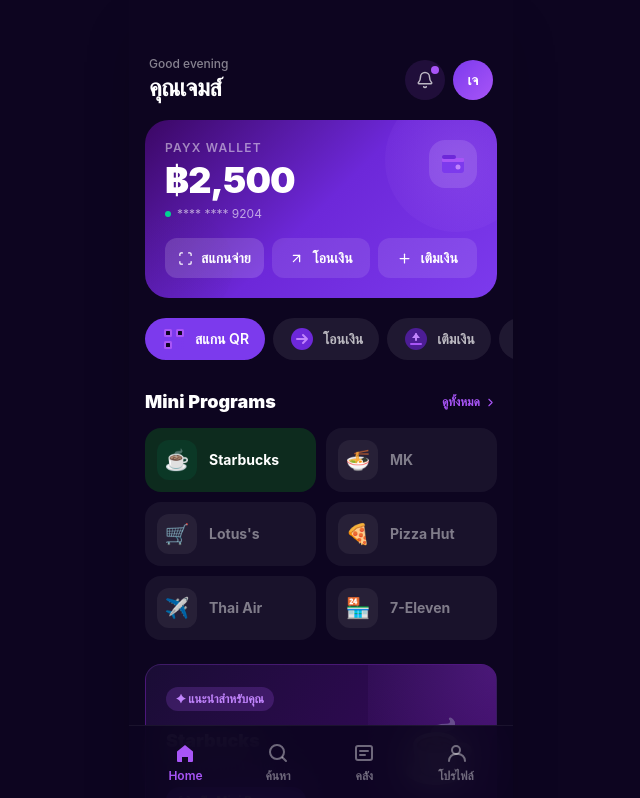
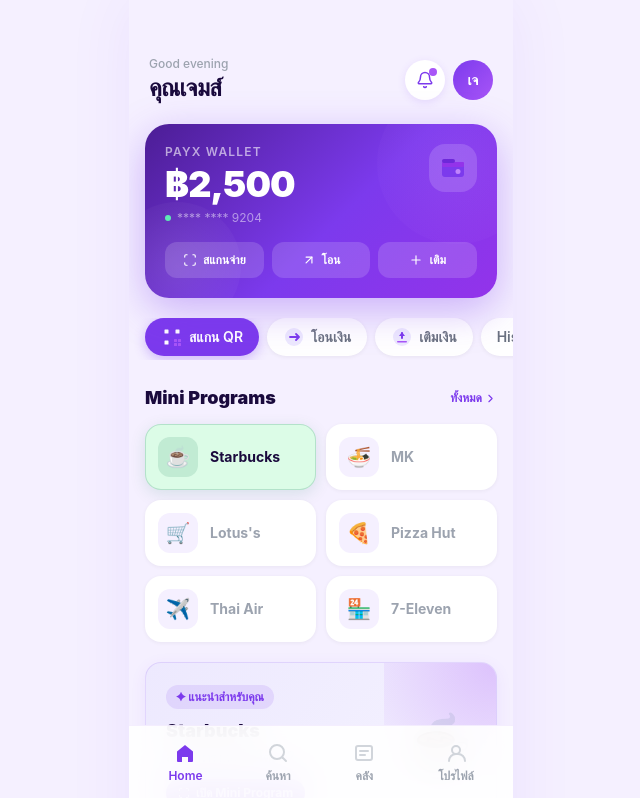
Before and after one commit to daisymaguro/payx, a Next.js app: page / in a window 1280 px wide. Shown: the top 798 px of the page, without its empty margins (319-959 px from the left). Built offline with nearby package versions, Linux system fonts and the light colour scheme.

Commit message:
Switch to light mode — white cards, purple accents, #F5F0FF bg

```diff
--- a/src/app/globals.css
+++ b/src/app/globals.css
@@ -3,28 +3,29 @@
 * { box-sizing: border-box; }
 
 body {
-  font-family: -apple-system, BlinkMacSystemFont, 'Circular', 'Segoe UI', sans-serif;
-  background: #0D0520;
+  font-family: -apple-system, BlinkMacSystemFont, 'Segoe UI', sans-serif;
+  background: #F5F0FF;
   -webkit-font-smoothing: antialiased;
-  color: white;
+  color: #1A0A3D;
 }
 
 :root {
-  /* PayX Spotify-Purple palette */
-  --px-bg:       #0D0520;
-  --px-surface:  #1A0D35;
-  --px-card:     #231248;
-  --px-purple:   #7C3AED;
-  --px-bright:   #A855F7;
-  --px-light:    #C084FC;
-  --px-dim:      #4C1D95;
-  --px-gold:     #C9A84C;
-  --px-gold-lt:  #F0D080;
-  --px-muted:    #B3B3B3;
-  --px-subtle:   rgba(255,255,255,0.06);
+  --px-bg:        #F5F0FF;
+  --px-surface:   #FFFFFF;
+  --px-border:    rgba(124,58,237,0.1);
+  --px-purple:    #7C3AED;
+  --px-bright:    #9333EA;
+  --px-light:     #A855F7;
+  --px-soft:      #EDE9FE;
+  --px-softer:    #F5F3FF;
+  --px-dim:       #4C1D95;
+  --px-gold:      #C9A84C;
+  --px-gold-lt:   #F0D080;
+  --px-text:      #1A0A3D;
+  --px-muted:     #6B7280;
+  --px-subtle:    rgba(124,58,237,0.06);
 }
 
-/* ── Animations ── */
 @keyframes scanLine {
   0%   { top: 8%; }
   50%  { top: 88%; }
@@ -61,7 +62,7 @@
   100% { background-position:  200% center; }
 }
 .shimmer {
-  background: linear-gradient(90deg, rgba(255,255,255,0) 0%, rgba(255,255,255,0.08) 50%, rgba(255,255,255,0) 100%);
+  background: linear-gradient(90deg, rgba(255,255,255,0) 0%, rgba(255,255,255,0.25) 50%, rgba(255,255,255,0) 100%);
   background-size: 200% auto;
   animation: shimmer 2.5s linear infinite;
 }
@@ -74,8 +75,8 @@
 .stars-pop { animation: starsPop 0.55s cubic-bezier(.34,1.56,.64,1) forwards; }
 
 @keyframes pulse-ring {
-  0%   { transform: scale(0.95); box-shadow: 0 0 0 0 rgba(168,85,247,0.5); }
-  70%  { transform: scale(1);    box-shadow: 0 0 0 12px rgba(168,85,247,0); }
-  100% { transform: scale(0.95); box-shadow: 0 0 0 0 rgba(168,85,247,0); }
+  0%   { box-shadow: 0 0 0 0 rgba(124,58,237,0.35); }
+  70%  { box-shadow: 0 0 0 12px rgba(124,58,237,0); }
+  100% { box-shadow: 0 0 0 0 rgba(124,58,237,0); }
 }
 .pulse-ring { animation: pulse-ring 2s ease-in-out infinite; }
--- a/src/app/layout.tsx
+++ b/src/app/layout.tsx
@@ -10,10 +10,10 @@
 export default function RootLayout({ children }: { children: React.ReactNode }) {
   return (
     <html lang="th">
-      <body style={{ background: "#0D0520" }}>
+      <body style={{ background: "#F5F0FF" }}>
         <StoreProvider>
-          <div className="max-w-sm mx-auto relative overflow-hidden shadow-2xl"
-            style={{ minHeight: "100svh", background: "#0D0520" }}>
+          <div className="max-w-sm mx-auto relative overflow-hidden"
+            style={{ minHeight: "100svh", background: "#F5F0FF", boxShadow: "0 0 60px rgba(124,58,237,0.08)" }}>
             {children}
           </div>
         </StoreProvider>
--- a/src/app/page.tsx
+++ b/src/app/page.tsx
@@ -3,65 +3,64 @@
 import Link from "next/link";
 import { ChevronRight, Bell, Scan, ArrowUpRight, ArrowDownLeft, Plus, Clock } from "lucide-react";
 
-/* ── Flaticon-style SVG icon components ── */
 function IconWallet() {
   return (
     <svg width="26" height="26" viewBox="0 0 26 26" fill="none">
       <rect x="2" y="7" width="22" height="15" rx="3" fill="#7C3AED"/>
-      <rect x="2" y="7" width="22" height="4" rx="1" fill="#A855F7"/>
-      <circle cx="18" cy="16" r="2.5" fill="#C084FC"/>
-      <rect x="2" y="4" width="14" height="4" rx="2" fill="#6D28D9"/>
+      <rect x="2" y="7" width="22" height="5" rx="1" fill="#9333EA"/>
+      <circle cx="18" cy="16.5" r="2.5" fill="#C084FC"/>
+      <rect x="2" y="4" width="13" height="4" rx="2" fill="#6D28D9"/>
     </svg>
   );
 }
 function IconQR() {
   return (
-    <svg width="26" height="26" viewBox="0 0 26 26" fill="none">
-      <rect x="3" y="3" width="8" height="8" rx="1.5" fill="#A855F7"/>
-      <rect x="5" y="5" width="4" height="4" rx="0.5" fill="#0D0520"/>
-      <rect x="15" y="3" width="8" height="8" rx="1.5" fill="#A855F7"/>
-      <rect x="17" y="5" width="4" height="4" rx="0.5" fill="#0D0520"/>
-      <rect x="3" y="15" width="8" height="8" rx="1.5" fill="#A855F7"/>
-      <rect x="5" y="17" width="4" height="4" rx="0.5" fill="#0D0520"/>
-      <rect x="15" y="15" width="3" height="3" rx="0.5" fill="#7C3AED"/>
-      <rect x="20" y="15" width="3" height="3" rx="0.5" fill="#7C3AED"/>
-      <rect x="15" y="20" width="3" height="3" rx="0.5" fill="#7C3AED"/>
-      <rect x="20" y="20" width="3" height="3" rx="0.5" fill="#7C3AED"/>
+    <svg width="22" height="22" viewBox="0 0 22 22" fill="none">
+      <rect x="2" y="2" width="7" height="7" rx="1.5" fill="#7C3AED"/>
+      <rect x="3.5" y="3.5" width="4" height="4" rx="0.5" fill="white"/>
+      <rect x="13" y="2" width="7" height="7" rx="1.5" fill="#7C3AED"/>
+      <rect x="14.5" y="3.5" width="4" height="4" rx="0.5" fill="white"/>
+      <rect x="2" y="13" width="7" height="7" rx="1.5" fill="#7C3AED"/>
+      <rect x="3.5" y="14.5" width="4" height="4" rx="0.5" fill="white"/>
+      <rect x="13" y="13" width="3" height="3" rx="0.5" fill="#A855F7"/>
+      <rect x="17" y="13" width="3" height="3" rx="0.5" fill="#A855F7"/>
+      <rect x="13" y="17" width="3" height="3" rx="0.5" fill="#A855F7"/>
+      <rect x="17" y="17" width="3" height="3" rx="0.5" fill="#A855F7"/>
     </svg>
   );
 }
 function IconSend() {
   return (
-    <svg width="26" height="26" viewBox="0 0 26 26" fill="none">
-      <circle cx="13" cy="13" r="11" fill="#6D28D9"/>
-      <path d="M8 13h10M14 9l4 4-4 4" stroke="#C084FC" strokeWidth="2" strokeLinecap="round" strokeLinejoin="round"/>
+    <svg width="22" height="22" viewBox="0 0 22 22" fill="none">
+      <circle cx="11" cy="11" r="9" fill="#EDE9FE"/>
+      <path d="M7 11h8M13 8l3 3-3 3" stroke="#7C3AED" strokeWidth="1.8" strokeLinecap="round" strokeLinejoin="round"/>
     </svg>
   );
 }
 function IconTopup() {
   return (
-    <svg width="26" height="26" viewBox="0 0 26 26" fill="none">
-      <circle cx="13" cy="13" r="11" fill="#4C1D95"/>
-      <rect x="12" y="7" width="2" height="8" rx="1" fill="#C084FC"/>
-      <path d="M9 12l4-5 4 5" fill="#C084FC"/>
-      <rect x="7" y="17" width="12" height="2" rx="1" fill="#A855F7"/>
+    <svg width="22" height="22" viewBox="0 0 22 22" fill="none">
+      <circle cx="11" cy="11" r="9" fill="#EDE9FE"/>
+      <rect x="10" y="6" width="2" height="7" rx="1" fill="#7C3AED"/>
+      <path d="M8 10l3-4 3 4" fill="#7C3AED"/>
+      <rect x="6" y="15" width="10" height="1.5" rx="0.75" fill="#A855F7"/>
     </svg>
   );
 }
 
 const miniPrograms = [
-  { emoji: "☕", name: "Starbucks", href: "/scan",  color: "#00704A", bg: "#0D2B1E", active: true  },
-  { emoji: "🍜", name: "MK",        href: "#",       color: "#C41E3A", bg: "#2B0D0D", active: false },
-  { emoji: "🛒", name: "Lotus's",   href: "#",       color: "#1976D2", bg: "#0D1B2B", active: false },
-  { emoji: "🍕", name: "Pizza Hut", href: "#",       color: "#C8181A", bg: "#2B0D0E", active: false },
-  { emoji: "✈️", name: "Thai Air",  href: "#",       color: "#4B0082", bg: "#1A0D2B", active: false },
-  { emoji: "🏪", name: "7-Eleven",  href: "#",       color: "#E8611A", bg: "#2B1A0D", active: false },
+  { emoji: "☕", name: "Starbucks", href: "/scan",  color: "#00704A", bg: "#DCFCE7", active: true  },
+  { emoji: "🍜", name: "MK",        href: "#",       color: "#C41E3A", bg: "#FEE2E2", active: false },
+  { emoji: "🛒", name: "Lotus's",   href: "#",       color: "#1976D2", bg: "#DBEAFE", active: false },
+  { emoji: "🍕", name: "Pizza Hut", href: "#",       color: "#C8181A", bg: "#FEE2E2", active: false },
+  { emoji: "✈️", name: "Thai Air",  href: "#",       color: "#4B0082", bg: "#EDE9FE", active: false },
+  { emoji: "🏪", name: "7-Eleven",  href: "#",       color: "#E8611A", bg: "#FEF3C7", active: false },
 ];
 
 const recentTx = [
-  { emoji: "☕", name: "Starbucks",    amount: -185, time: "เมื่อวาน",    cat: "Mini Program",  color: "#00704A" },
-  { emoji: "🍜", name: "MK",           amount: -420, time: "2 วันก่อน",  cat: "Mini Program",  color: "#C41E3A" },
-  { emoji: "💜", name: "เติมเงิน PayX", amount: +1000, time: "4 วันก่อน", cat: "Top Up",        color: "#7C3AED" },
+  { emoji: "☕", name: "Starbucks",    amount: -185,  time: "เมื่อวาน",   cat: "Mini Program", color: "#00704A", bg: "#DCFCE7" },
+  { emoji: "🍜", name: "MK",           amount: -420,  time: "2 วันก่อน", cat: "Mini Program", color: "#C41E3A", bg: "#FEE2E2" },
+  { emoji: "💜", name: "เติมเงิน PayX", amount: +1000, time: "4 วันก่อน", cat: "Top Up",       color: "#7C3AED", bg: "#EDE9FE" },
 ];
 
 export default function Home() {
@@ -69,19 +68,19 @@
   const greeting = hour < 12 ? "Good morning" : hour < 17 ? "Good afternoon" : "Good evening";
 
   return (
-    <div className="flex flex-col pb-24" style={{ background: "#0D0520", minHeight: "100svh" }}>
+    <div className="flex flex-col pb-24" style={{ background: "#F5F0FF", minHeight: "100svh" }}>
 
       {/* ── Top bar ── */}
-      <div className="flex items-center justify-between px-5 pt-14 pb-4">
+      <div className="flex items-center justify-between px-5 pt-14 pb-5">
         <div>
-          <p className="text-white/50 text-xs font-medium">{greeting}</p>
-          <h1 className="text-white font-black text-2xl tracking-tight">คุณเจมส์</h1>
+          <p className="text-xs font-medium" style={{ color: "#9CA3AF" }}>{greeting}</p>
+          <h1 className="font-black text-2xl tracking-tight" style={{ color: "#1A0A3D" }}>คุณเจมส์</h1>
         </div>
         <div className="flex items-center gap-2">
           <button className="relative w-10 h-10 rounded-full flex items-center justify-center"
-            style={{ background: "rgba(168,85,247,0.12)" }}>
-            <Bell size={18} className="text-white/70" />
-            <span className="absolute top-1.5 right-1.5 w-2 h-2 rounded-full" style={{ background: "#A855F7" }} />
+            style={{ background: "white", boxShadow: "0 2px 8px rgba(124,58,237,0.12)" }}>
+            <Bell size={18} style={{ color: "#7C3AED" }} />
+            <span className="absolute top-2 right-2 w-2 h-2 rounded-full" style={{ background: "#A855F7" }} />
           </button>
           <div className="w-10 h-10 rounded-full flex items-center justify-center font-black text-sm text-white"
             style={{ background: "linear-gradient(135deg, #7C3AED, #A855F7)" }}>
@@ -92,86 +91,87 @@
 
       {/* ── Balance Card ── */}
       <div className="mx-4 rounded-3xl p-5 relative overflow-hidden"
-        style={{ background: "linear-gradient(135deg, #3B0764 0%, #6D28D9 50%, #7C3AED 100%)" }}>
-        <div className="absolute -top-8 -right-8 w-36 h-36 rounded-full opacity-20"
+        style={{ background: "linear-gradient(135deg, #4C1D95 0%, #7C3AED 55%, #9333EA 100%)", boxShadow: "0 12px 40px rgba(124,58,237,0.35)" }}>
+        <div className="absolute -top-10 -right-10 w-40 h-40 rounded-full opacity-15"
           style={{ background: "radial-gradient(circle, #C084FC, transparent)" }} />
-        <div className="absolute -bottom-6 -left-6 w-28 h-28 rounded-full opacity-15"
-          style={{ background: "radial-gradient(circle, #4C1D95, transparent)" }} />
+        <div className="absolute -bottom-8 -left-8 w-32 h-32 rounded-full opacity-10"
+          style={{ background: "radial-gradient(circle, white, transparent)" }} />
 
         <div className="relative flex items-start justify-between mb-4">
           <div>
-            <p className="text-white/50 text-xs uppercase tracking-widest font-semibold">PayX Wallet</p>
+            <p className="text-white/60 text-xs uppercase tracking-widest font-semibold">PayX Wallet</p>
             <p className="text-white text-4xl font-black tracking-tight mt-1">฿2,500</p>
             <div className="flex items-center gap-1.5 mt-1.5">
-              <div className="w-1.5 h-1.5 rounded-full bg-emerald-400" />
-              <span className="text-xs text-white/60">**** **** 9204</span>
+              <div className="w-1.5 h-1.5 rounded-full bg-emerald-300" />
+              <span className="text-white/50 text-xs">**** **** 9204</span>
             </div>
           </div>
           <div className="w-12 h-12 rounded-2xl flex items-center justify-center"
-            style={{ background: "rgba(255,255,255,0.12)" }}>
+            style={{ background: "rgba(255,255,255,0.15)" }}>
             <IconWallet />
           </div>
         </div>
 
         <div className="relative flex gap-2">
-          <Link href="/scan" className="flex-1">
-            <div className="flex items-center justify-center gap-2 py-2.5 rounded-xl font-bold text-sm text-white"
-              style={{ background: "rgba(255,255,255,0.15)" }}>
-              <Scan size={15} />
-              สแกนจ่าย
-            </div>
-          </Link>
-          <button className="flex-1 flex items-center justify-center gap-2 py-2.5 rounded-xl font-bold text-sm text-white"
-            style={{ background: "rgba(255,255,255,0.1)" }}>
-            <ArrowUpRight size={15} />
-            โอนเงิน
-          </button>
-          <button className="flex-1 flex items-center justify-center gap-2 py-2.5 rounded-xl font-bold text-sm text-white"
-            style={{ background: "rgba(255,255,255,0.1)" }}>
-            <Plus size={15} />
-            เติมเงิน
-          </button>
+          {[
+            { icon: <Scan size={14} />, label: "สแกนจ่าย", href: "/scan" },
+            { icon: <ArrowUpRight size={14} />, label: "โอน", href: "#" },
+            { icon: <Plus size={14} />, label: "เติม", href: "#" },
+          ].map((a, i) => (
+            <Link key={i} href={a.href} className="flex-1">
+              <div className="flex items-center justify-center gap-1.5 py-2.5 rounded-xl font-bold text-xs text-white"
+                style={{ background: "rgba(255,255,255,0.15)" }}>
+                {a.icon}{a.label}
+              </div>
+            </Link>
+          ))}
         </div>
       </div>
 
-      {/* ── Quick Actions (Spotify pill row) ── */}
+      {/* ── Pill chips ── */}
       <div className="flex gap-2 px-4 mt-5 overflow-x-auto pb-1">
         {[
           { icon: <IconQR />, label: "สแกน QR", href: "/scan", active: true },
           { icon: <IconSend />, label: "โอนเงิน", href: "#" },
           { icon: <IconTopup />, label: "เติมเงิน", href: "#" },
-          { label: "HistoryX", href: "#", plain: true },
-          { label: "PointX", href: "#", plain: true },
+          { label: "HistoryX", href: "#" },
+          { label: "PointX",   href: "#" },
         ].map((a, i) => (
           <Link key={i} href={a.href}
-            className="shrink-0 flex items-center gap-2 px-4 py-2 rounded-full font-semibold text-sm transition-all active:scale-95"
+            className="shrink-0 flex items-center gap-1.5 px-4 py-2 rounded-full font-semibold text-sm transition-all active:scale-95"
             style={a.active
-              ? { background: "#7C3AED", color: "white" }
-              : { background: "rgba(255,255,255,0.08)", color: "rgba(255,255,255,0.7)" }}>
-            {!a.plain && a.icon}
+              ? { background: "#7C3AED", color: "white", boxShadow: "0 4px 12px rgba(124,58,237,0.3)" }
+              : { background: "white", color: "#6B7280", boxShadow: "0 1px 4px rgba(0,0,0,0.06)" }}>
+            {a.icon && a.icon}
             {a.label}
           </Link>
         ))}
       </div>
 
-      {/* ── Mini Programs (Spotify 2-col grid) ── */}
+      {/* ── Mini Programs ── */}
       <div className="px-4 mt-6">
         <div className="flex items-center justify-between mb-3">
-          <h2 className="text-white font-black text-lg">Mini Programs</h2>
-          <button className="flex items-center gap-1 text-xs font-semibold" style={{ color: "#A855F7" }}>
-            ดูทั้งหมด <ChevronRight size={13} />
+          <h2 className="font-black text-lg" style={{ color: "#1A0A3D" }}>Mini Programs</h2>
+          <button className="flex items-center gap-0.5 text-xs font-semibold" style={{ color: "#7C3AED" }}>
+            ทั้งหมด <ChevronRight size={13} />
           </button>
         </div>
         <div className="grid grid-cols-2 gap-2.5">
           {miniPrograms.map((mp) => (
             <Link key={mp.name} href={mp.href}
               className="flex items-center gap-3 px-3 py-3 rounded-2xl active:scale-95 transition-transform"
-              style={{ background: mp.active ? mp.bg : "rgba(255,255,255,0.05)" }}>
+              style={{
+                background: mp.active ? mp.bg : "white",
+                boxShadow: mp.active
+                  ? `0 4px 16px ${mp.color}20`
+                  : "0 1px 4px rgba(0,0,0,0.05)",
+                border: mp.active ? `1.5px solid ${mp.color}30` : "1.5px solid transparent",
+              }}>
               <div className="w-10 h-10 rounded-xl flex items-center justify-center text-xl shrink-0"
-                style={{ background: mp.active ? mp.color + "30" : "rgba(255,255,255,0.06)" }}>
+                style={{ background: mp.active ? mp.color + "20" : "#F5F0FF" }}>
                 {mp.emoji}
               </div>
-              <span className="font-bold text-sm" style={{ color: mp.active ? "white" : "rgba(255,255,255,0.45)" }}>
+              <span className="font-bold text-sm" style={{ color: mp.active ? "#1A0A3D" : "#9CA3AF" }}>
                 {mp.name}
               </span>
             </Link>
@@ -179,86 +179,92 @@
         </div>
       </div>
 
-      {/* ── Featured Banner (Spotify-style large card) ── */}
-      <div className="px-4 mt-6">
+      {/* ── Featured Banner ── */}
+      <div className="px-4 mt-5">
         <Link href="/scan">
           <div className="relative overflow-hidden rounded-2xl p-5"
-            style={{ background: "linear-gradient(125deg, #1A0D35 0%, #3B0764 100%)", border: "1px solid rgba(168,85,247,0.2)" }}>
-            <div className="absolute top-0 right-0 w-32 h-32 opacity-20"
+            style={{ background: "linear-gradient(125deg, #EDE9FE, #F5F3FF)", border: "1.5px solid rgba(124,58,237,0.15)", boxShadow: "0 4px 16px rgba(124,58,237,0.08)" }}>
+            <div className="absolute top-0 right-0 w-28 h-28 opacity-30"
               style={{ background: "radial-gradient(circle at top right, #A855F7, transparent)" }} />
             <div className="flex items-center justify-between">
               <div>
-                <span className="text-xs font-bold px-2.5 py-1 rounded-full mb-3 inline-block"
-                  style={{ background: "rgba(168,85,247,0.2)", color: "#C084FC" }}>
+                <span className="text-xs font-bold px-2.5 py-1 rounded-full inline-block mb-2"
+                  style={{ background: "rgba(124,58,237,0.12)", color: "#7C3AED" }}>
                   ✦ แนะนำสำหรับคุณ
                 </span>
-                <p className="text-white font-black text-lg mt-1">Starbucks</p>
-                <p className="text-white/50 text-sm">สยาม พารากอน · โต๊ะ 12</p>
-                <div className="flex items-center gap-2 mt-3">
-                  <div className="flex items-center gap-1.5 px-3 py-1.5 rounded-full"
+                <p className="font-black text-lg" style={{ color: "#1A0A3D" }}>Starbucks</p>
+                <p className="text-sm mt-0.5" style={{ color: "#9CA3AF" }}>สยาม พารากอน · โต๊ะ 12</p>
+                <div className="mt-3">
+                  <div className="inline-flex items-center gap-1.5 px-3 py-1.5 rounded-full"
                     style={{ background: "#7C3AED" }}>
-                    <Scan size={13} className="text-white" />
+                    <Scan size={12} className="text-white" />
                     <span className="text-white text-xs font-bold">เปิด Mini Program</span>
                   </div>
                 </div>
               </div>
-              <div className="text-6xl opacity-80">☕</div>
+              <span className="text-6xl">☕</span>
             </div>
           </div>
         </Link>
       </div>
 
       {/* ── Recent Transactions ── */}
-      <div className="px-4 mt-6">
+      <div className="px-4 mt-5">
         <div className="flex items-center justify-between mb-3">
-          <h2 className="text-white font-black text-lg">รายการล่าสุด</h2>
-          <button className="flex items-center gap-1 text-xs font-semibold" style={{ color: "#A855F7" }}>
+          <h2 className="font-black text-lg" style={{ color: "#1A0A3D" }}>รายการล่าสุด</h2>
+          <button className="flex items-center gap-0.5 text-xs font-semibold" style={{ color: "#7C3AED" }}>
             ดูทั้งหมด <ChevronRight size={13} />
           </button>
         </div>
-        <div className="space-y-1.5">
+        <div className="bg-white rounded-2xl overflow-hidden"
+          style={{ boxShadow: "0 2px 12px rgba(124,58,237,0.06)" }}>
           {recentTx.map((tx, i) => (
-            <div key={i} className="flex items-center gap-3 px-4 py-3 rounded-2xl"
-              style={{ background: "rgba(255,255,255,0.04)" }}>
+            <div key={i}
+              className={`flex items-center gap-3 px-4 py-3.5 ${i < recentTx.length - 1 ? "border-b" : ""}`}
+              style={{ borderColor: "#F5F0FF" }}>
               <div className="w-11 h-11 rounded-xl flex items-center justify-center text-xl shrink-0"
-                style={{ background: tx.color + "25" }}>
+                style={{ background: tx.bg }}>
                 {tx.emoji}
               </div>
               <div className="flex-1">
-                <p className="text-white font-semibold text-sm">{tx.name}</p>
-                <p className="text-white/40 text-xs flex items-center gap-1 mt-0.5">
+                <p className="font-semibold text-sm" style={{ color: "#1A0A3D" }}>{tx.name}</p>
+                <p className="text-xs flex items-center gap-1 mt-0.5" style={{ color: "#9CA3AF" }}>
                   <Clock size={9} /> {tx.cat} · {tx.time}
                 </p>
               </div>
               <div className="flex flex-col items-end gap-0.5">
-                <span className={`text-sm font-black ${tx.amount > 0 ? "" : "text-white"}`}
-                  style={tx.amount > 0 ? { color: "#A855F7" } : {}}>
+                <span className="text-sm font-black"
+                  style={{ color: tx.amount > 0 ? "#7C3AED" : "#1A0A3D" }}>
                   {tx.amount > 0 ? "+" : ""}฿{Math.abs(tx.amount).toLocaleString()}
                 </span>
                 {tx.amount > 0
                   ? <ArrowDownLeft size={11} style={{ color: "#A855F7" }} />
-                  : <ArrowUpRight size={11} className="text-white/30" />
-                }
+                  : <ArrowUpRight size={11} style={{ color: "#D1D5DB" }} />}
               </div>
             </div>
           ))}
         </div>
       </div>
 
-      {/* ── Bottom Nav (Spotify style) ── */}
+      {/* ── Bottom Nav ── */}
       <div className="fixed bottom-0 left-1/2 -translate-x-1/2 w-full max-w-sm z-30"
-        style={{ background: "rgba(13,5,32,0.92)", backdropFilter: "blur(20px)", borderTop: "1px solid rgba(255,255,255,0.06)" }}>
+        style={{ background: "rgba(255,255,255,0.92)", backdropFilter: "blur(20px)", borderTop: "1px solid rgba(124,58,237,0.08)" }}>
         <div className="flex justify-around px-2 py-3">
           {[
-            { icon: <svg width="22" height="22" viewBox="0 0 22 22" fill="none"><path d="M3 9.5L11 3l8 6.5V19a1 1 0 01-1 1H14v-5H8v5H4a1 1 0 01-1-1V9.5z" fill="currentColor"/></svg>, label: "Home",    active: true  },
-            { icon: <svg width="22" height="22" viewBox="0 0 22 22" fill="none"><circle cx="10" cy="10" r="7" stroke="currentColor" strokeWidth="2"/><path d="M15.5 15.5L19 19" stroke="currentColor" strokeWidth="2" strokeLinecap="round"/></svg>, label: "ค้นหา",  active: false },
-            { icon: <svg width="22" height="22" viewBox="0 0 22 22" fill="none"><rect x="3" y="4" width="16" height="14" rx="2" stroke="currentColor" strokeWidth="2"/><path d="M7 9h8M7 13h5" stroke="currentColor" strokeWidth="2" strokeLinecap="round"/></svg>, label: "คลัง",   active: false },
-            { icon: <svg width="22" height="22" viewBox="0 0 22 22" fill="none"><circle cx="11" cy="8" r="4" stroke="currentColor" strokeWidth="2"/><path d="M4 19c0-3.866 3.134-7 7-7h2c3.866 0 7 3.134 7 7" stroke="currentColor" strokeWidth="2" strokeLinecap="round"/></svg>, label: "โปรไฟล์", active: false },
+            { svg: <path d="M3 9.5L11 3l8 6.5V19a1 1 0 01-1 1H14v-5H8v5H4a1 1 0 01-1-1V9.5z" fill="currentColor"/>, label: "Home",    active: true  },
+            { svg: <><circle cx="10" cy="10" r="7" stroke="currentColor" strokeWidth="2"/><path d="M15.5 15.5L19 19" stroke="currentColor" strokeWidth="2" strokeLinecap="round"/></>, label: "ค้นหา",  active: false },
+            { svg: <><rect x="3" y="4" width="16" height="14" rx="2" stroke="currentColor" strokeWidth="2"/><path d="M7 9h8M7 13h5" stroke="currentColor" strokeWidth="2" strokeLinecap="round"/></>, label: "คลัง",   active: false },
+            { svg: <><circle cx="11" cy="8" r="4" stroke="currentColor" strokeWidth="2"/><path d="M4 19c0-3.866 3.134-7 7-7h2c3.866 0 7 3.134 7 7" stroke="currentColor" strokeWidth="2" strokeLinecap="round"/></>, label: "โปรไฟล์", active: false },
           ].map((n) => (
             <button key={n.label} className="flex flex-col items-center gap-1 px-3 py-1">
-              <span style={{ color: n.active ? "#A855F7" : "rgba(255,255,255,0.4)" }}>{n.icon}</span>
+              <svg width="22" height="22" viewBox="0 0 22 22" fill="none"
+                style={{ color: n.active ? "#7C3AED" : "#D1D5DB" }}>
+                {n.svg}
+              </svg>
               <span className="text-xs font-semibold"
-                style={{ color: n.active ? "#A855F7" : "rgba(255,255,255,0.4)" }}>{n.label}</span>
+                style={{ color: n.active ? "#7C3AED" : "#9CA3AF" }}>
+                {n.label}
+              </span>
             </button>
           ))}
         </div>
```
Also changed, not shown: src/app/scan/page.tsx (+39 -38 lines).
